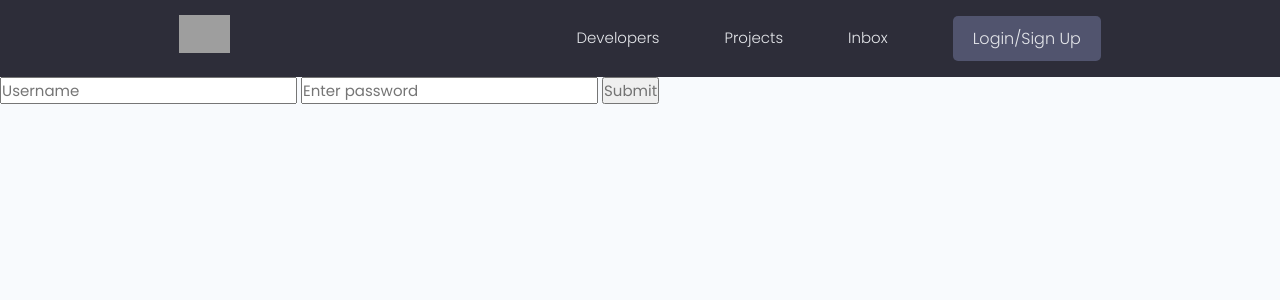
After one commit to yasingunay/DevSearch, a Django app: page /login/ in a window 1280 px wide. The commit adds this page. Shown: the top 300 px of the page. Run offline with Django 4.2, Linux system fonts and the light colour scheme; some libraries are stand-ins or nearby versions; grey boxes are pictures that could not be loaded.

Commit message:
messages added

```diff
--- a/projects/templates/projects/project_form.html
+++ b/projects/templates/projects/project_form.html
@@ -7,7 +7,7 @@
     <main class="formPage my-xl">
         <div class="content-box">
             <div class="formWrapper">
-                <a class="backButton" href="{% url 'projects' %}"><i class="im im-angle-left"></i>Back</a>
+                <a class="backButton" href="{% url 'projects' %}"><i class="fa fa-arrow-left"></i></a>
                 <br>
 
                 <form class="form" method="POST" enctype="multipart/form-data">
--- a/templates/main.html
+++ b/templates/main.html
@@ -24,6 +24,14 @@
 
     {% include 'navbar.html' %}
 
+        {% if messages %}
+    <ul class="messages">
+        {% for message in messages %}
+        <li{% if message.tags %} class="{{ message.tags }}"{% endif %}>{{ message }}</li>
+        {% endfor %}
+    </ul>
+{% endif %}
+
     {% block content %}
 
 
--- a/templates/navbar.html
+++ b/templates/navbar.html
@@ -16,8 +16,18 @@
           <li class="header__menuItem"><a href="{% url 'profiles' %}">Developers</a></li>
           <li class="header__menuItem"><a href="{% url 'projects' %}">Projects</a></li>
           <li class="header__menuItem"><a href="">Inbox</a></li>
-          <li class="header__menuItem"><a href="{% url 'create-project' %}" class="btn btn--sub">Add Project</a></li>
-          <li class="header__menuItem"><a href="" class="btn btn--sub">Login/Sign Up</a></li>
+
+
+
+        {% if request.user.is_authenticated %}
+        <li class="header__menuItem"><a href="{% url 'create-project' %}" class="btn btn--sub">Add Project</a></li>
+        <li class="header__menuItem"><a href="{% url 'logout' %}" class="btn btn--sub">Logout</a></li>
+        {% else %}
+        <li class="header__menuItem"><a href="{% url 'login' %}" class="btn btn--sub">Login/Sign Up</a></li>
+        {% endif %}
+
+
+
         </ul>
       </nav>
     </div>
--- /dev/null
+++ b/users/templates/users/login_register.html
@@ -0,0 +1,15 @@
+{% extends 'main.html' %}
+{% block content %}
+
+
+<form action="{% url 'login' %}" method="POST">
+    {% csrf_token %}
+    <input type="text" name="username" placeholder="Username">
+    <input type="password" name="password" placeholder="Enter password">
+    <input type="submit" name="login">
+</form>
+
+
+
+
+{% endblock %}
--- a/users/urls.py
+++ b/users/urls.py
@@ -3,6 +3,10 @@ from . import views
 
 
 urlpatterns = [
+
+    path('login/', views.loginUser, name="login"),
+    path('logout/', views.logoutUser, name="logout"),
+
     path('', views.profiles, name="profiles"),
     path('profile/<str:pk>/', views.userProfile, name="user-profile"),
 ]
--- a/users/views.py
+++ b/users/views.py
@@ -1,7 +1,42 @@
-from django.shortcuts import render
+from django.shortcuts import render,redirect
+from django.contrib.auth import login, authenticate,logout
+from django.contrib.auth.decorators import login_required
+from django.contrib import messages
+from django.contrib.auth.models import User
 from .models import Profile
 from projects.models import Project
 
+
+def loginUser(request):
+
+    if request.user.is_authenticated:
+        return redirect('profiles')
+
+
+    if request.method == 'POST':
+        username = request.POST['username']
+        password = request.POST['password']
+
+        try:
+            user = User.objects.get(username = username)
+        except:
+            messages.error(request, 'Username does not exist')
+
+
+        user =authenticate(request, username=username, password=password)
+
+        if user is not None:
+            login(request, user)
+            return redirect('profiles')
+        else:
+            messages.error(request,'Username OR password is incorrect')
+
+    return render(request, 'users/login_register.html')
+
+def logoutUser(request):
+    logout(request)
+    messages.success(request, 'User was logged out!')
+    return redirect('login')
 
 def profiles(request):
     profiles = Profile.objects.all()
```
Also changed, not shown: projects/views.py (+4 -4 lines), db.sqlite3.
